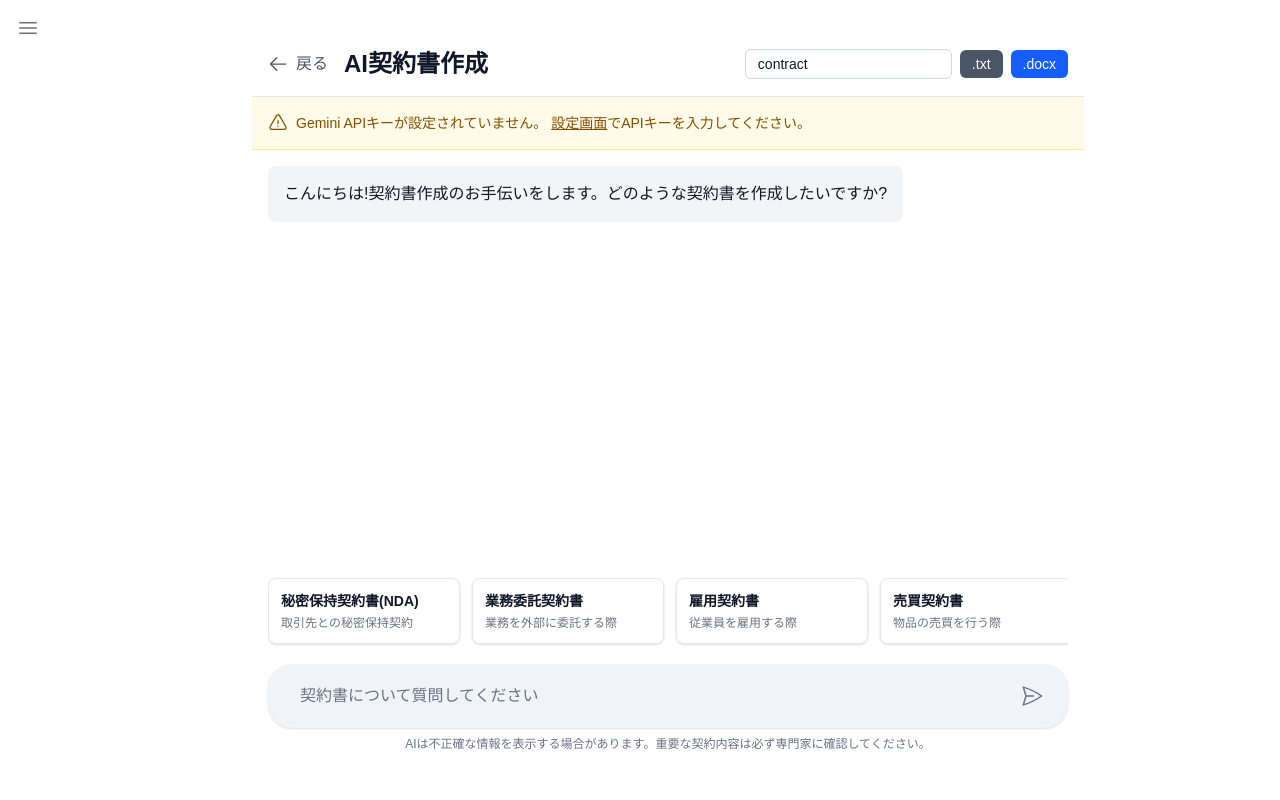
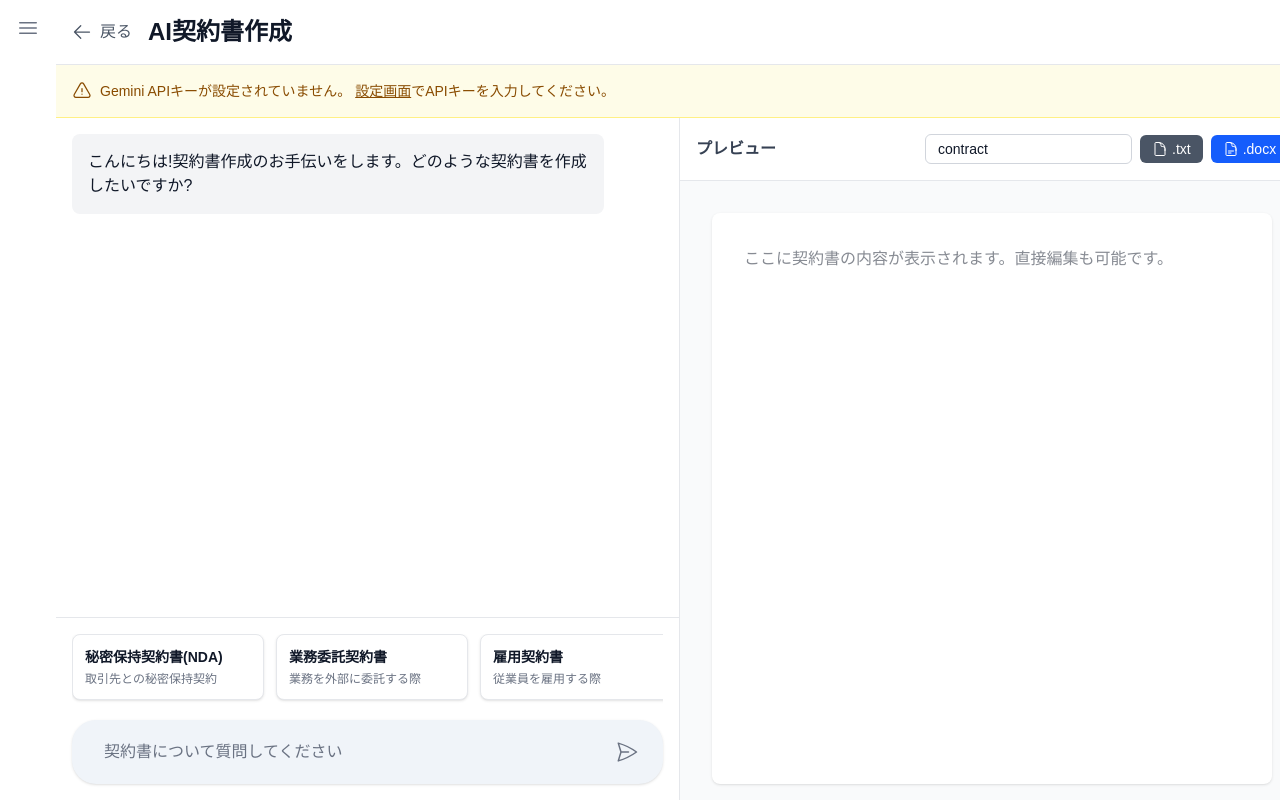
Before and after one commit to Yuki-code23/ai-contract-maker, a Next.js app: page /ai-generation in a window 1280 px wide. Built offline with nearby package versions, Linux system fonts and the light colour scheme.

Commit message:
Implement Canvas-style split layout and separate contract content

```diff
--- a/src/app/ai-generation/page.tsx
+++ b/src/app/ai-generation/page.tsx
@@ -47,6 +47,7 @@ export default function AIGenerationPage() {
     const [apiKey, setApiKey] = useState<string | null>(null);
     const [isLoading, setIsLoading] = useState(false);
     const [fileName, setFileName] = useState('contract');
+    const [contractContent, setContractContent] = useState('');
     const chatEndRef = useRef<HTMLDivElement>(null);
     const textareaRef = useRef<HTMLTextAreaElement>(null);
 
@@ -98,13 +99,28 @@ export default function AIGenerationPage() {
             // Get AI response
             const aiResponseText = await generateContractResponse(input, history, apiKey);
 
+            // Parse response
+            const contractMatch = aiResponseText.match(/<CONTRACT>([\s\S]*?)<\/CONTRACT>/);
+            const commentMatch = aiResponseText.match(/<COMMENT>([\s\S]*?)<\/COMMENT>/);
+
+            const contractPart = contractMatch ? contractMatch[1].trim() : '';
+            const commentPart = commentMatch ? commentMatch[1].trim() : aiResponseText; // Fallback to full text if no tags
+
+            // Update chat messages with comment part
+            if (commentPart) {
                 const aiResponse: Message = {
                     id: messages.length + 2,
                     role: 'assistant',
-                content: aiResponseText,
+                    content: commentPart,
                 };
+                setMessages((prev) => [...prev, aiResponse]);
+            }
 
-            setMessages((prev) => [...prev, aiResponse]);
+            // Update contract content with contract part (overwrite/update)
+            if (contractPart) {
+                setContractContent(contractPart);
+            }
+
         } catch (error) {
             console.error('Error getting AI response:', error);
             const errorMessage: Message = {
@@ -125,24 +141,13 @@ export default function AIGenerationPage() {
         }
     };
 
-    // Extract contract content from messages
-    const getContractContent = (): string => {
-        // Get all assistant messages (excluding the first greeting)
-        const contractMessages = messages
-            .filter(msg => msg.role === 'assistant' && msg.id > 1)
-            .map(msg => msg.content)
-            .join('\n\n');
-        return contractMessages;
-    };
-
     // Export as text file
     const handleExportTxt = () => {
-        const content = getContractContent();
-        if (!content.trim()) {
+        if (!contractContent.trim()) {
             alert('エクスポートする契約書の内容がありません。');
             return;
         }
-        const blob = new Blob([content], { type: 'text/plain' });
+        const blob = new Blob([contractContent], { type: 'text/plain' });
         const url = URL.createObjectURL(blob);
         const a = document.createElement('a');
         a.href = url;
@@ -153,15 +158,14 @@ export default function AIGenerationPage() {
 
     // Export as docx file
     const handleExportDocx = async () => {
-        const content = getContractContent();
-        if (!content.trim()) {
+        if (!contractContent.trim()) {
             alert('エクスポートする契約書の内容がありません。');
             return;
         }
         try {
             const { Document, Packer, Paragraph, TextRun } = await import('docx');
 
-            const lines = content.split('\n');
+            const lines = contractContent.split('\n');
             const children = lines.map(line => new Paragraph({
                 children: [new TextRun(line)],
             }));
@@ -189,44 +193,18 @@ export default function AIGenerationPage() {
     return (
         <div className="flex h-screen bg-white dark:bg-[#131314] text-gray-900 dark:text-gray-100 overflow-hidden">
             <Sidebar />
-            <div className="flex-1 overflow-y-auto">
-                <div className="p-8 max-w-4xl mx-auto h-full flex flex-col">
+            <div className="flex-1 flex flex-col h-full">
                 {/* Header */}
-                    <header className="p-4 border-b border-gray-200 dark:border-gray-700 flex items-center gap-4">
+                <header className="p-4 border-b border-gray-200 dark:border-gray-700 flex items-center gap-4 shrink-0">
                     <div className="mb-[-16px]">
                         <BackButton />
                     </div>
                     <h1 className="text-2xl font-bold flex-1">AI契約書作成</h1>
-
-                        {/* Export Section */}
-                        <div className="flex items-center gap-2">
-                            <input
-                                type="text"
-                                value={fileName}
-                                onChange={(e) => setFileName(e.target.value)}
-                                placeholder="ファイル名"
-                                className="px-3 py-1 text-sm border border-gray-300 dark:border-gray-600 rounded-md bg-white dark:bg-gray-700 text-gray-900 dark:text-gray-100 focus:ring-2 focus:ring-blue-500 focus:border-transparent"
-                            />
-                            <button
-                                onClick={handleExportTxt}
-                                className="px-3 py-1 text-sm bg-gray-600 hover:bg-gray-700 text-white rounded-md transition-colors"
-                                title="テキストファイルとしてエクスポート"
-                            >
-                                .txt
-                            </button>
-                            <button
-                                onClick={handleExportDocx}
-                                className="px-3 py-1 text-sm bg-blue-600 hover:bg-blue-700 text-white rounded-md transition-colors"
-                                title="Wordファイルとしてエクスポート"
-                            >
-                                .docx
-                            </button>
-                        </div>
                 </header>
 
                 {/* API Key Warning */}
                 {!apiKey && (
-                        <div className="bg-yellow-50 dark:bg-yellow-900/20 border-b border-yellow-200 dark:border-yellow-800 p-4">
+                    <div className="bg-yellow-50 dark:bg-yellow-900/20 border-b border-yellow-200 dark:border-yellow-800 p-4 shrink-0">
                         <div className="flex items-center gap-2 text-yellow-800 dark:text-yellow-200">
                             <svg xmlns="http://www.w3.org/2000/svg" fill="none" viewBox="0 0 24 24" strokeWidth={1.5} stroke="currentColor" className="w-5 h-5">
                                 <path strokeLinecap="round" strokeLinejoin="round" d="M12 9v3.75m-9.303 3.376c-.866 1.5.217 3.374 1.948 3.374h14.71c1.73 0 2.813-1.874 1.948-3.374L13.949 3.378c-.866-1.5-3.032-1.5-3.898 0L2.697 16.126zM12 15.75h.007v.008H12v-.008z" />
@@ -240,7 +218,10 @@ export default function AIGenerationPage() {
                     </div>
                 )}
 
-                    {/* Chat Area */}
+                {/* Main Content - Split View */}
+                <div className="flex-1 flex overflow-hidden">
+                    {/* Left Pane: Chat */}
+                    <div className="w-1/2 flex flex-col border-r border-gray-200 dark:border-gray-700">
                         <div className="flex-1 overflow-y-auto p-4 space-y-4">
                             {messages.map((message) => (
                                 <div
@@ -248,7 +229,7 @@ export default function AIGenerationPage() {
                                     className={`flex ${message.role === 'user' ? 'justify-end' : 'justify-start'}`}
                                 >
                                     <div
-                                    className={`max-w-2xl rounded-lg p-4 ${message.role === 'user'
+                                        className={`max-w-[90%] rounded-lg p-4 ${message.role === 'user'
                                             ? 'bg-blue-600 text-white'
                                             : 'bg-gray-100 dark:bg-gray-800 text-gray-900 dark:text-gray-100'
                                             }`}
@@ -258,10 +239,9 @@ export default function AIGenerationPage() {
                                 </div>
                             ))}
 
-                        {/* Loading Indicator */}
                             {isLoading && (
                                 <div className="flex justify-start">
-                                <div className="max-w-2xl rounded-lg p-4 bg-gray-100 dark:bg-gray-800">
+                                    <div className="max-w-[90%] rounded-lg p-4 bg-gray-100 dark:bg-gray-800">
                                         <div className="flex items-center gap-2">
                                             <div className="flex gap-1">
                                                 <div className="w-2 h-2 bg-gray-400 rounded-full animate-bounce" style={{ animationDelay: '0ms' }}></div>
@@ -273,12 +253,11 @@ export default function AIGenerationPage() {
                                     </div>
                                 </div>
                             )}
-
                             <div ref={chatEndRef} />
                         </div>
 
                         {/* Input Area */}
-                    <div className="w-full max-w-4xl mx-auto p-4">
+                        <div className="p-4 border-t border-gray-200 dark:border-gray-700 bg-white dark:bg-[#131314]">
                             {/* Prompt Templates */}
                             <div className="flex gap-3 overflow-x-auto pb-3 mb-2 scrollbar-hide">
                                 {PROMPT_TEMPLATES.map((template, index) => (
@@ -298,9 +277,6 @@ export default function AIGenerationPage() {
                             </div>
 
                             <div className="relative flex items-end w-full bg-[#f0f4f9] dark:bg-[#1e1f20] rounded-3xl px-4 py-3 transition-colors focus-within:bg-white dark:focus-within:bg-[#2d2e2f] shadow-sm ring-1 ring-transparent focus-within:ring-gray-200 dark:focus-within:ring-gray-600">
-
-
-                            {/* Text Input */}
                                 <textarea
                                     ref={textareaRef}
                                     value={input}
@@ -310,10 +286,6 @@ export default function AIGenerationPage() {
                                     rows={1}
                                     className="flex-1 bg-transparent border-none outline-none text-gray-900 dark:text-gray-100 placeholder-gray-500 dark:placeholder-gray-400 px-4 py-2 resize-none max-h-48 overflow-y-auto"
                                 />
-
-
-
-                            {/* Send Button */}
                                 <button
                                     onClick={handleSend}
                                     className="p-2 text-gray-500 dark:text-gray-400 hover:bg-gray-200 dark:hover:bg-gray-700 rounded-full transition-colors ml-1"
@@ -323,10 +295,56 @@ export default function AIGenerationPage() {
                                     </svg>
                                 </button>
                             </div>
-                        <div className="text-center mt-2">
-                            <p className="text-xs text-gray-500 dark:text-gray-400">
-                                AIは不正確な情報を表示する場合があります。重要な契約内容は必ず専門家に確認してください。
-                            </p>
+                        </div>
+                    </div>
+
+                    {/* Right Pane: Preview */}
+                    <div className="w-1/2 flex flex-col bg-gray-50 dark:bg-gray-900">
+                        {/* Preview Header */}
+                        <div className="p-4 border-b border-gray-200 dark:border-gray-700 flex items-center justify-between bg-white dark:bg-[#131314]">
+                            <h2 className="font-semibold text-gray-700 dark:text-gray-200">プレビュー</h2>
+                            <div className="flex items-center gap-2">
+                                <input
+                                    type="text"
+                                    value={fileName}
+                                    onChange={(e) => setFileName(e.target.value)}
+                                    placeholder="ファイル名"
+                                    className="px-3 py-1 text-sm border border-gray-300 dark:border-gray-600 rounded-md bg-white dark:bg-gray-700 text-gray-900 dark:text-gray-100 focus:ring-2 focus:ring-blue-500 focus:border-transparent"
+                                />
+                                <button
+                                    onClick={handleExportTxt}
+                                    className="px-3 py-1 text-sm bg-gray-600 hover:bg-gray-700 text-white rounded-md transition-colors flex items-center gap-1"
+                                    title="テキストファイルとしてエクスポート"
+                                >
+                                    <svg xmlns="http://www.w3.org/2000/svg" fill="none" viewBox="0 0 24 24" strokeWidth={1.5} stroke="currentColor" className="w-4 h-4">
+                                        <path strokeLinecap="round" strokeLinejoin="round" d="M19.5 14.25v-2.625a3.375 3.375 0 00-3.375-3.375h-1.5A1.125 1.125 0 0113.5 7.125v-1.5a3.375 3.375 0 00-3.375-3.375H8.25m2.25 0H5.625c-.621 0-1.125.504-1.125 1.125v17.25c0 .621.504 1.125 1.125 1.125h12.75c.621 0 1.125-.504 1.125-1.125V11.25a9 9 0 00-9-9z" />
+                                    </svg>
+                                    .txt
+                                </button>
+                                <button
+                                    onClick={handleExportDocx}
+                                    className="px-3 py-1 text-sm bg-blue-600 hover:bg-blue-700 text-white rounded-md transition-colors flex items-center gap-1"
+                                    title="Wordファイルとしてエクスポート"
+                                >
+                                    <svg xmlns="http://www.w3.org/2000/svg" fill="none" viewBox="0 0 24 24" strokeWidth={1.5} stroke="currentColor" className="w-4 h-4">
+                                        <path strokeLinecap="round" strokeLinejoin="round" d="M19.5 14.25v-2.625a3.375 3.375 0 00-3.375-3.375h-1.5A1.125 1.125 0 0113.5 7.125v-1.5a3.375 3.375 0 00-3.375-3.375H8.25m0 12.75h7.5m-7.5 3H12M10.5 2.25H5.625c-.621 0-1.125.504-1.125 1.125v17.25c0 .621.504 1.125 1.125 1.125h12.75c.621 0 1.125-.504 1.125-1.125V11.25a9 9 0 00-9-9z" />
+                                    </svg>
+                                    .docx
+                                </button>
+                            </div>
+                        </div>
+
+                        {/* Editable Content */}
+                        <div className="flex-1 p-8 overflow-y-auto">
+                            <div className="bg-white dark:bg-gray-800 shadow-sm rounded-lg min-h-full p-8 max-w-[210mm] mx-auto">
+                                <textarea
+                                    value={contractContent}
+                                    onChange={(e) => setContractContent(e.target.value)}
+                                    placeholder="ここに契約書の内容が表示されます。直接編集も可能です。"
+                                    className="w-full h-full min-h-[500px] bg-transparent border-none outline-none resize-none text-gray-900 dark:text-gray-100 font-serif leading-relaxed"
+                                    spellCheck={false}
+                                />
+                            </div>
                         </div>
                     </div>
                 </div>
```
Also changed, not shown: src/lib/gemini.ts (+13 -2 lines). Lines whose indentation alone changed are shown as unchanged.
